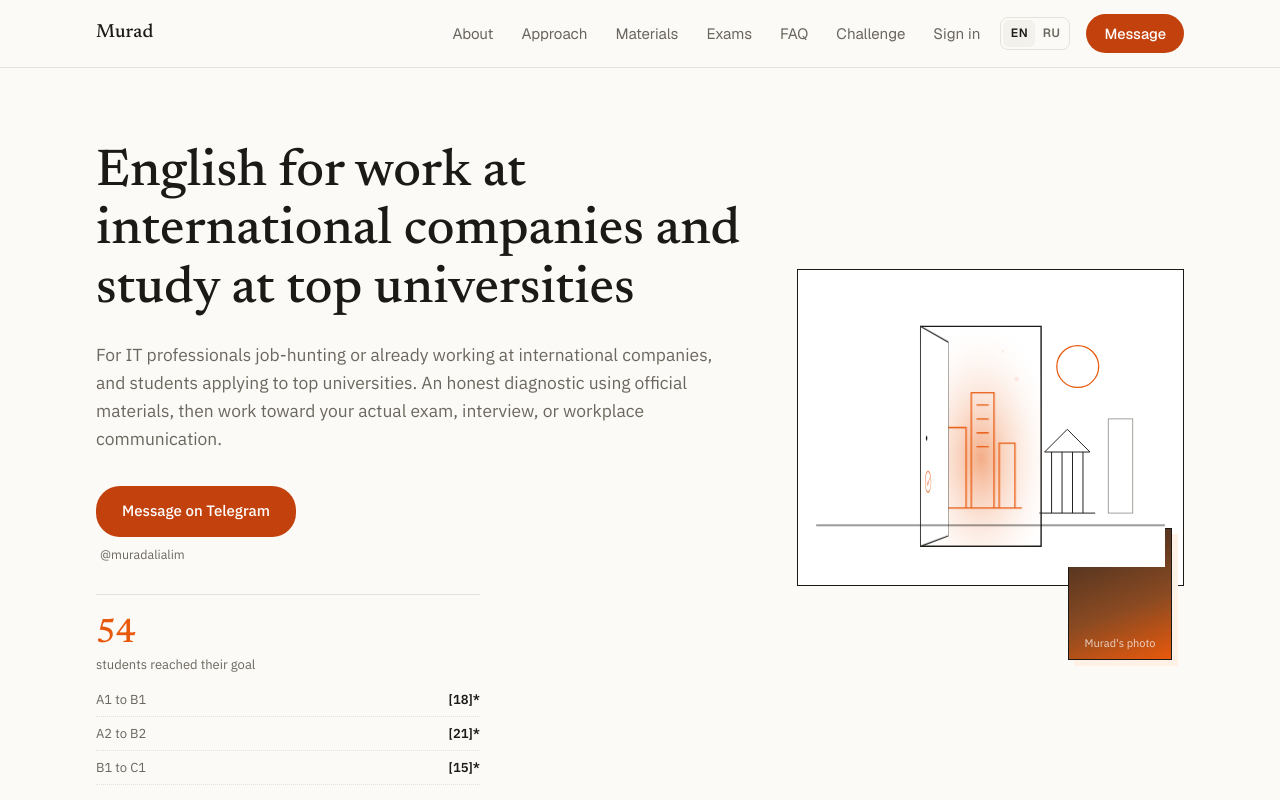
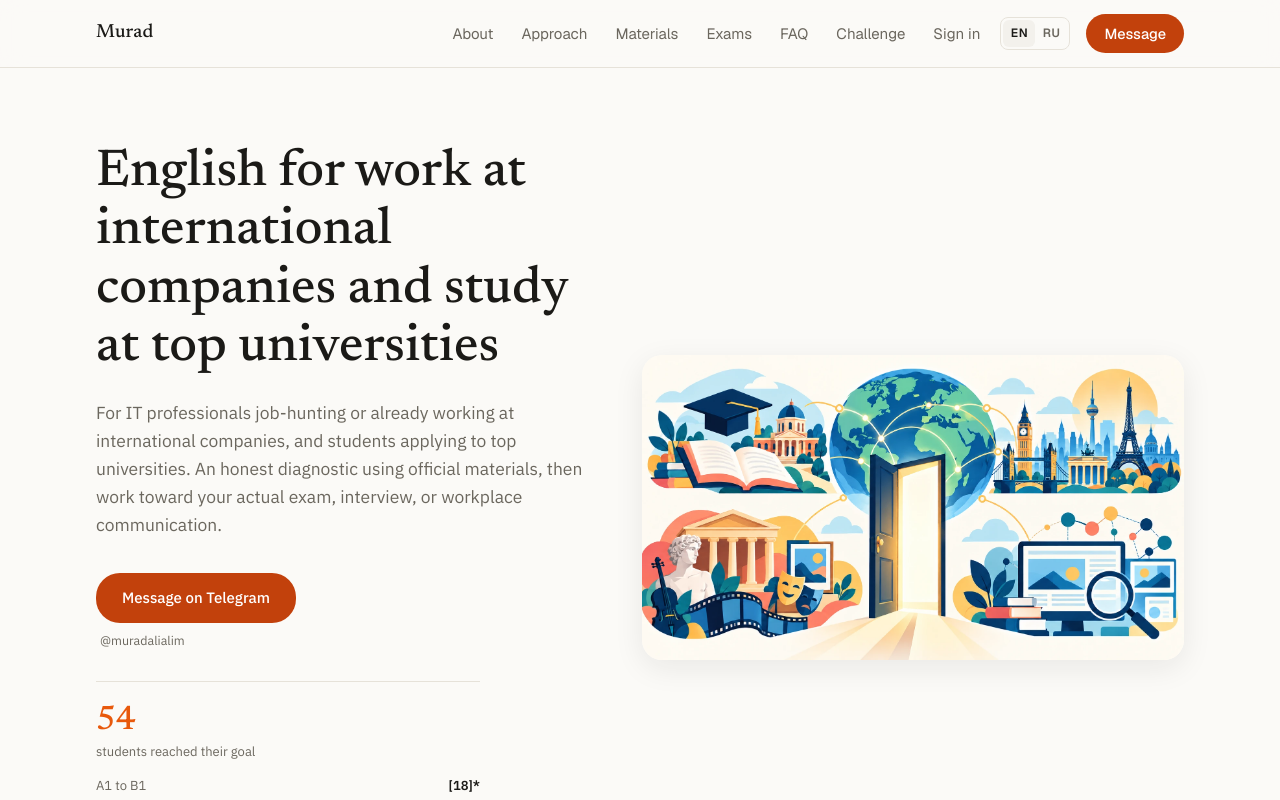
Before and after one commit to alexbaumgertner/murad-portal, a Next.js app: page /en in a window 1280 px wide. Shown: the top 800 px of the page. Built offline with nearby package versions, Linux system fonts and the light colour scheme.

Commit message:
feat(landing): hero uses the "English is a door to the world" illustration
Replaces the line-art door SVG and its CSS animation; the hero photo slot is dropped.

Co-Authored-By: Claude Sonnet 5.5 <noreply@anthropic.com>
Claude-Session: https://claude.ai/code/session_01RzJBQBFHbK7kW5rfrux45d

```diff
--- a/messages/en.json
+++ b/messages/en.json
@@ -34,7 +34,7 @@
       "a1b1": "A1 to B1",
       "a2b2": "A2 to B2",
       "b1c1": "B1 to C1",
-      "illustrationAlt": "Line illustration of an open door with a certificate seal, revealing a university building and an office tower beyond it",
+      "illustrationAlt": "An open door leading to a globe and a world of opportunity: study, career, culture, science and technology",
       "photo": "Murad's photo"
     },
     "about": {
--- a/messages/ru.json
+++ b/messages/ru.json
@@ -34,7 +34,7 @@
       "a1b1": "С A1 до B1",
       "a2b2": "С A2 до B2",
       "b1c1": "С B1 до C1",
-      "illustrationAlt": "Линейный рисунок: открытая дверь с печатью сертификата, за ней — здание университета и офисная башня",
+      "illustrationAlt": "Открытая дверь, за которой — глобус и мир возможностей: учёба, карьера, культура, наука и технологии",
       "photo": "фото Мурада"
     },
     "about": {
--- a/src/app/(frontend)/[locale]/(site)/page.module.css
+++ b/src/app/(frontend)/[locale]/(site)/page.module.css
@@ -158,7 +158,7 @@
 
 .heroGrid {
   display: grid;
-  grid-template-columns: 1.25fr 0.75fr;
+  grid-template-columns: 0.95fr 1.05fr;
   gap: 3.5rem;
   align-items: center;
 }
@@ -226,15 +226,12 @@
   position: relative;
 }
 
-.windowFrame {
-  padding: 1.125rem;
-  border: 1.5px solid var(--color-ink);
-  background: var(--color-paper-frame);
-}
-
-.windowFrame svg {
+.heroImage {
   display: block;
+  width: 100%;
   height: auto;
+  border-radius: var(--radius-lg);
+  box-shadow: var(--shadow-md);
 }
 
 .photoSlot {
@@ -885,9 +882,6 @@
 }
 
 /* ---------- svg colours (attributes can't read tokens) ---------- */
-.fillFrame {
-  fill: var(--color-paper-frame);
-}
 
 .fillDeep {
   fill: var(--color-paper-deep);
@@ -907,126 +901,6 @@
 
 .strokeAccent {
   stroke: var(--color-brass);
-}
-
-.strokeSoft {
-  stroke: var(--color-ink-soft);
-}
-
-/* ---------- hero door: it swings open onto new worlds (university, office, globe) ---------- */
-.glowStart {
-  stop-color: var(--color-brass);
-  stop-opacity: 0.5;
-}
-
-.glowEnd {
-  stop-color: var(--color-paper-frame);
-  stop-opacity: 0;
-}
-
-.world {
-  opacity: 0;
-}
-
-.worldFirst {
-  opacity: 1;
-}
-
-.doorLeaf {
-  transform-box: fill-box;
-  transform-origin: left center;
-}
-
-.spark {
-  opacity: 0;
-}
-
-@media (prefers-reduced-motion: no-preference) {
-  .doorLeaf {
-    animation: door-open 1.6s cubic-bezier(0.22, 0.8, 0.3, 1) 0.4s both;
-  }
-
-  .world {
-    animation: world-cycle 12s ease-in-out 1.2s infinite both;
-  }
-
-  .worldSecond {
-    animation-delay: 5.2s;
-  }
-
-  .worldThird {
-    animation-delay: 9.2s;
-  }
-
-  .spark {
-    animation: spark-rise 3.6s ease-in-out 1.6s infinite;
-  }
-
-  .sparkLate {
-    animation-delay: 2.4s;
-  }
-
-  .sparkLater {
-    animation-delay: 3.2s;
-  }
-
-  /* Nudging it shut on hover keeps the picture alive without a script. */
-  .windowFrame:hover .doorLeaf {
-    animation: door-ajar 1.2s ease-in-out both;
-  }
-}
-
-@keyframes door-open {
-  from {
-    transform: scaleX(1.22);
-  }
-
-  to {
-    transform: scaleX(0.28);
-  }
-}
-
-@keyframes door-ajar {
-  0%,
-  100% {
-    transform: scaleX(0.28);
-  }
-
-  50% {
-    transform: scaleX(0.6);
-  }
-}
-
-@keyframes world-cycle {
-  0% {
-    opacity: 0;
-    transform: translateY(8px);
-  }
-
-  8%,
-  30% {
-    opacity: 1;
-    transform: translateY(0);
-  }
-
-  38%,
-  100% {
-    opacity: 0;
-    transform: translateY(-8px);
-  }
-}
-
-@keyframes spark-rise {
-  0%,
-  100% {
-    opacity: 0;
-    transform: translateY(10px);
-  }
-
-  50% {
-    opacity: 1;
-    transform: translateY(-6px);
-  }
 }
 
 /* ---------- zone of proximal development: the known core grows into the zone with help ---------- */
--- a/src/app/(frontend)/[locale]/(site)/page.tsx
+++ b/src/app/(frontend)/[locale]/(site)/page.tsx
@@ -1,7 +1,9 @@
 import type { Metadata } from 'next'
 import { hasLocale } from 'next-intl'
 import { getTranslations } from 'next-intl/server'
+import Image from 'next/image'
 
+import heroWorld from '@/assets/hero-world.webp'
 import { siteConfig } from '@/config/site'
 import { alternatesFor } from '@/i18n/alternates'
 import { routing } from '@/i18n/routing'
@@ -90,157 +92,13 @@ export default async function HomePage({ params }: PageProps) {
             </div>
           </div>
           <div className={styles.heroVisual}>
-            <div className={styles.windowFrame}>
-              <svg
-                viewBox="0 0 400 320"
-                width="100%"
-                role="img"
-                aria-label={t('hero.illustrationAlt')}
-              >
-                <rect x="0" y="0" width="400" height="320" className={styles.fillFrame} />
-                <circle
-                  cx="300"
-                  cy="90"
-                  r="24"
-                  fill="none"
-                  className={styles.strokeAccent}
-                  strokeWidth="1.4"
-                />
-                <path
-                  d="M270 258 L270 188 M282 258 L282 188 M294 258 L294 188 M306 258 L306 188"
-                  className={styles.strokeInk}
-                  strokeWidth="1.1"
-                />
-                <path
-                  d="M262 188 L314 188 L288 162 Z"
-                  fill="none"
-                  className={styles.strokeInk}
-                  strokeWidth="1.1"
-                />
-                <line
-                  x1="256"
-                  y1="258"
-                  x2="320"
-                  y2="258"
-                  className={styles.strokeInk}
-                  strokeWidth="1.1"
-                />
-                <rect
-                  x="335"
-                  y="150"
-                  width="28"
-                  height="108"
-                  fill="none"
-                  className={styles.strokeSoft}
-                  strokeWidth="1"
-                  opacity="0.7"
-                />
-                <path
-                  d="M120 44 L120 296 L258 296 L258 44 Z"
-                  fill="none"
-                  className={styles.strokeInk}
-                  strokeWidth="1.6"
-                />
-                <defs>
-                  <clipPath id="doorway">
-                    <rect x="120" y="44" width="138" height="252" />
-                  </clipPath>
-                  <radialGradient id="doorway-glow" cx="50%" cy="60%" r="65%">
-                    <stop offset="0%" className={styles.glowStart} />
-                    <stop offset="100%" className={styles.glowEnd} />
-                  </radialGradient>
-                </defs>
-                <g clipPath="url(#doorway)">
-                  <rect x="120" y="44" width="138" height="252" fill="url(#doorway-glow)" />
-                  {/* New worlds behind the door: a university, an office, the globe. */}
-                  <g className={`${styles.world} ${styles.worldFirst}`}>
-                    <path
-                      d="M150 176 L228 176 L189 142 Z M158 176 L158 252 M173 176 L173 252 M189 176 L189 252 M205 176 L205 252 M220 176 L220 252 M148 252 L230 252 M142 262 L236 262"
-                      fill="none"
-                      className={styles.strokeAccent}
-                      strokeWidth="1.5"
-                    />
-                  </g>
-                  <g className={`${styles.world} ${styles.worldSecond}`}>
-                    <path
-                      d="M150 252 L150 160 L172 160 L172 252 M178 252 L178 120 L204 120 L204 252 M210 252 L210 178 L228 178 L228 252 M142 252 L236 252 M184 134 L198 134 M184 150 L198 150 M184 166 L198 166 M184 182 L198 182"
-                      fill="none"
-                      className={styles.strokeAccent}
-                      strokeWidth="1.5"
-                    />
-                  </g>
-                  <g className={`${styles.world} ${styles.worldThird}`}>
-                    <circle
-                      cx="189"
-                      cy="190"
-                      r="46"
-                      fill="none"
-                      className={styles.strokeAccent}
-                      strokeWidth="1.5"
-                    />
-                    <path
-                      d="M143 190 L235 190 M189 144 A20 46 0 0 1 189 236 A20 46 0 0 1 189 144 M156 160 Q189 172 222 160 M156 220 Q189 208 222 220"
-                      fill="none"
-                      className={styles.strokeAccent}
-                      strokeWidth="1.2"
-                    />
-                  </g>
-                  <circle
-                    cx="148"
-                    cy="78"
-                    r="2"
-                    className={`${styles.fillAccent} ${styles.spark}`}
-                  />
-                  <circle
-                    cx="230"
-                    cy="96"
-                    r="2.4"
-                    className={`${styles.fillAccent} ${styles.spark} ${styles.sparkLate}`}
-                  />
-                  <circle
-                    cx="214"
-                    cy="64"
-                    r="1.6"
-                    className={`${styles.fillAccent} ${styles.spark} ${styles.sparkLater}`}
-                  />
-                </g>
-                <g className={styles.doorLeaf}>
-                  <path
-                    d="M120 44 L233 62 L233 284 L120 296 Z"
-                    className={`${styles.fillFrame} ${styles.strokeInk}`}
-                    strokeWidth="1.4"
-                  />
-                  <circle cx="144" cy="172" r="3" className={styles.fillInk} />
-                  <circle
-                    cx="150"
-                    cy="222"
-                    r="12"
-                    fill="none"
-                    className={styles.strokeAccent}
-                    strokeWidth="1.3"
-                  />
-                  <path
-                    d="M145 222 l4 4 l7 -8"
-                    fill="none"
-                    className={styles.strokeAccent}
-                    strokeWidth="1.3"
-                    strokeLinecap="round"
-                    strokeLinejoin="round"
-                  />
-                </g>
-                <line
-                  x1="0"
-                  y1="272"
-                  x2="400"
-                  y2="272"
-                  className={styles.strokeInk}
-                  strokeWidth="1"
-                />
-              </svg>
-            </div>
-            <div className={styles.photoSlot}>
-              <span>{t('hero.photo')}</span>
-            </div>
+            <Image
+              src={heroWorld}
+              alt={t('hero.illustrationAlt')}
+              className={styles.heroImage}
+              sizes="(max-width: 860px) 100vw, 560px"
+              priority
+            />
           </div>
         </div>
       </section>
```
Also changed, not shown: src/assets/hero-world.webp (added).
